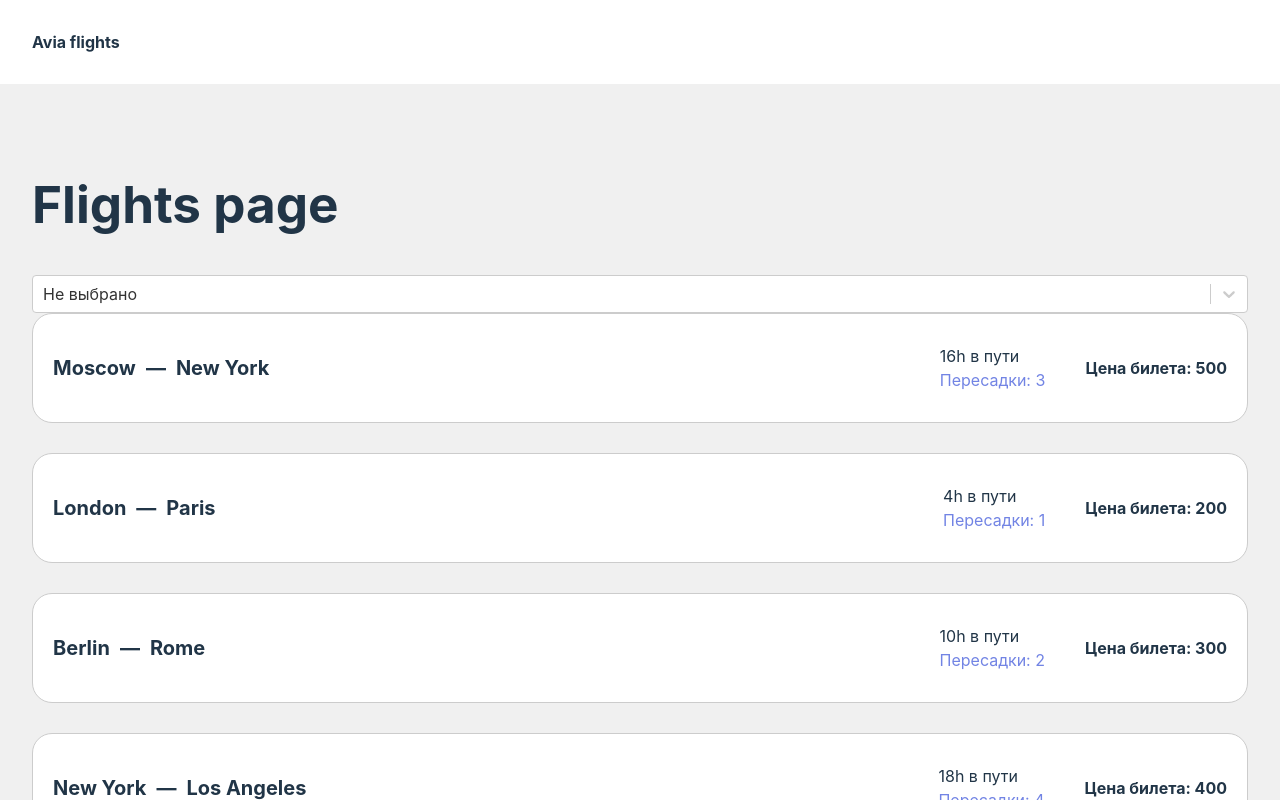
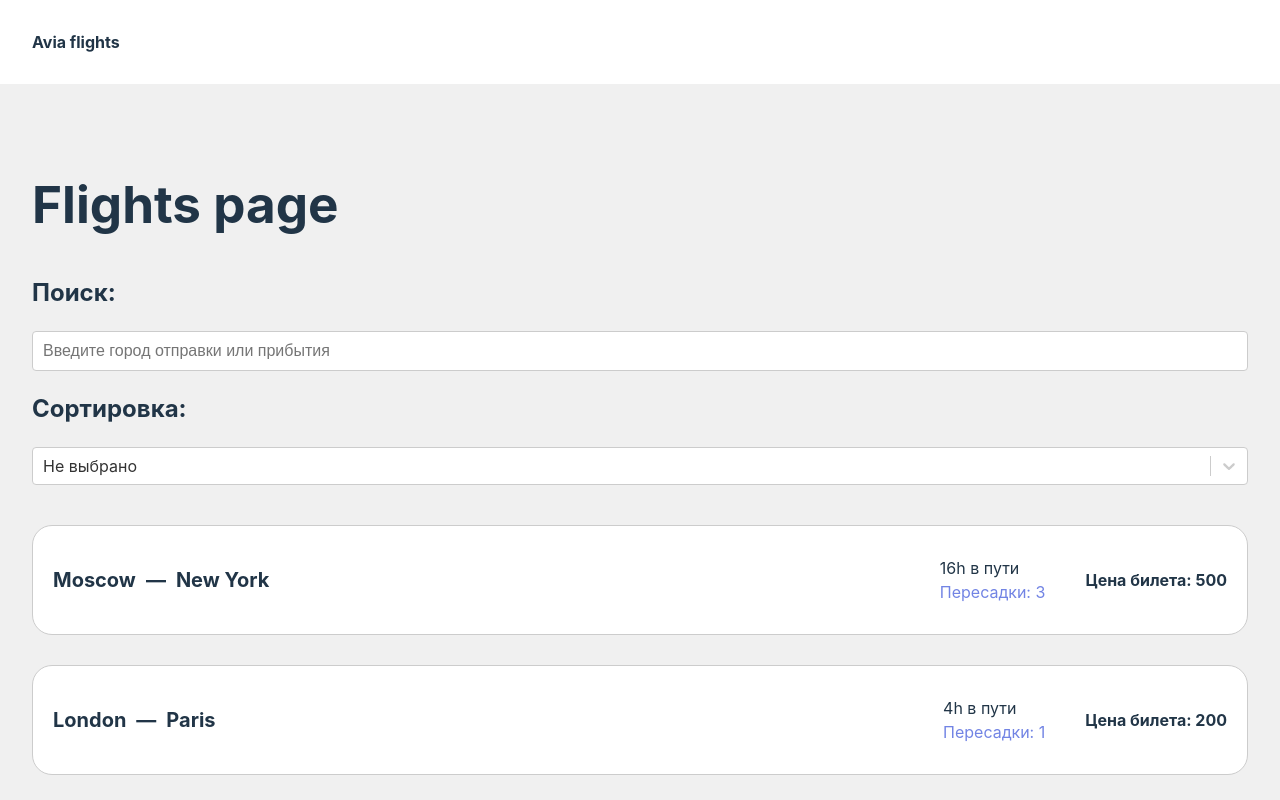
Before and after one commit to AdiletMaksatuly/i-am-event-test-task, a React (Vite) app: page / in a window 1280 px wide. Shown: the top 800 px of the page. Built offline with nearby package versions, Linux system fonts and the light colour scheme.

Commit message:
feat: implement search

```diff
--- /dev/null
+++ b/src/components/SearchInput/SearchInput.module.css
@@ -0,0 +1,11 @@
+.input {
+    display: block;
+    width: 100%;
+    height: 40px;
+    border: 1px solid #ccc;
+    border-radius: 4px;
+    padding: 0 10px;
+    font-size: 16px;
+    outline: none;
+    box-sizing: border-box;
+}
--- /dev/null
+++ b/src/components/SearchInput/SearchInput.tsx
@@ -0,0 +1,22 @@
+import {InputHTMLAttributes, useState} from "react";
+import styles from './SearchInput.module.css';
+
+interface SearchInputProps extends InputHTMLAttributes<HTMLInputElement> {
+    defaultValue?: string;
+}
+
+function SearchInput({ defaultValue, onChange, ...props }: SearchInputProps) {
+    const [value, setValue] = useState<string>(defaultValue ?? '');
+
+    const handleChange = (event: React.ChangeEvent<HTMLInputElement>) => {
+        setValue(event.target.value);
+
+        if (onChange) onChange(event);
+    }
+
+    return (
+        <input {...props} className={styles.input} value={value} onChange={handleChange} type="text"/>
+    );
+}
+
+export default SearchInput;
--- a/src/pages/FlightsPage.module.css
+++ b/src/pages/FlightsPage.module.css
@@ -3,3 +3,7 @@
     padding-bottom: 50px;
     background-color: #f0f0f0;
 }
+
+.sort {
+    margin-bottom: 40px;
+}
--- a/src/pages/FlightsPage.tsx
+++ b/src/pages/FlightsPage.tsx
@@ -6,6 +6,7 @@ import {fetchFlights} from "../api/flights.api.ts";
 import Select from "react-select";
 import {GroupedOption, SortOption} from "../models/sort.model.ts";
 import {sortOptions} from "../consts/sort.const.ts";
+import SearchInput from "../components/SearchInput/SearchInput.tsx";
 
 const defaultSortOption: SortOption = {
     label: 'Не выбрано',
@@ -19,7 +20,9 @@ function FlightsPage() {
 
     const [sortOption, setSortOption] = useState<SortOption>(defaultSortOption);
 
-    const filteredFlights = useMemo<Flight[]>(() => {
+    const [searchQuery, setSearchQuery] = useState<string>('');
+
+    const sortedFlights = useMemo<Flight[]>(() => {
         if (sortOption.value === '') return flights;
 
         switch (sortOption.value) {
@@ -34,6 +37,16 @@ function FlightsPage() {
         }
     }, [flights, sortOption]);
 
+    const filteredFlights = useMemo<Flight[]>(() => {
+        return sortedFlights.filter((flight) => {
+            const loweredSearchQuery = searchQuery.toLowerCase();
+            const loweredFlightOrigin = flight.origin.toLowerCase();
+            const loweredFlightDest = flight.destination.toLowerCase();
+
+            return loweredFlightOrigin.includes(loweredSearchQuery) || loweredFlightDest.includes(loweredSearchQuery);
+        });
+    }, [searchQuery, sortedFlights]);
+
 
     useEffect(() => {
         fetchFlights().then((flights: Flight[]) => setFlights(flights));
@@ -43,12 +56,21 @@ function FlightsPage() {
         <section className={styles.flights}>
             <div className="container">
                 <h1>Flights page</h1>
+
+                <h2>Поиск:</h2>
+                <SearchInput
+                    onChange={(e) => setSearchQuery(e.target.value)}
+                    placeholder={'Введите город отправки или прибытия'}
+                />
+
+                <h2>Сортировка:</h2>
                 <Select
                     <SortOption, false, GroupedOption>
                     isSearchable={false}
                     value={sortOption}
                     onChange={(sortType) => setSortOption(sortType ?? defaultSortOption)}
                     options={selectOptions}
+                    className={styles.sort}
                 />
                 <FlightsList flights={filteredFlights}/>
             </div>
```
